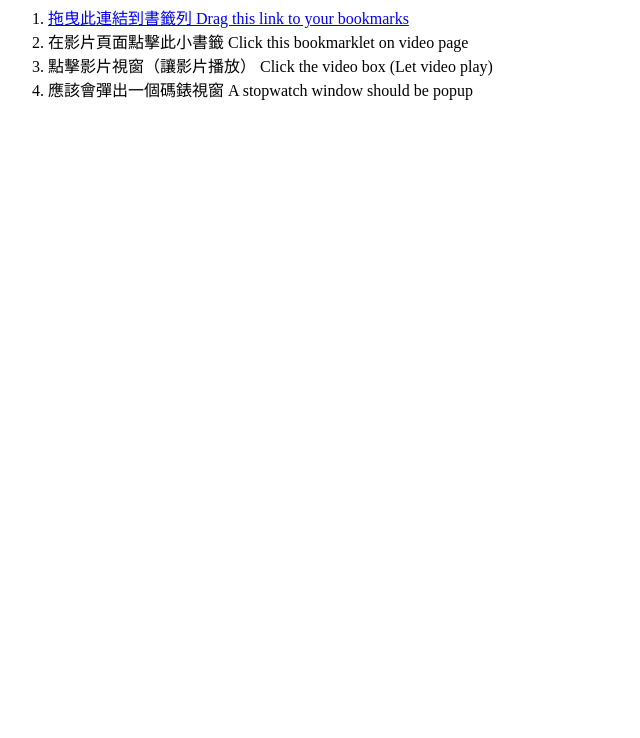
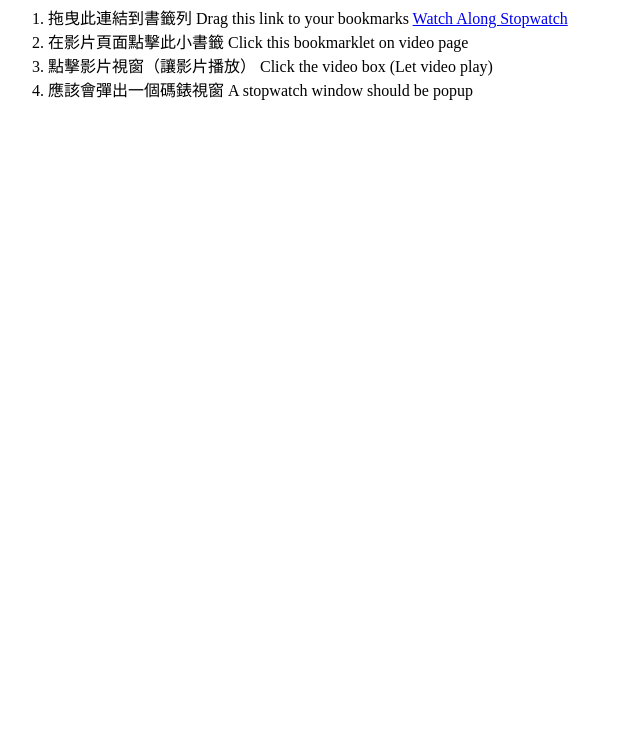
Before and after one commit to Xi-Plus/watch-along-stopwatch, a website: page public/index.html in a window 1280 px wide. Shown: the part 62-800 px from the top of the page, without its empty margins (0-640 px from the left). Drawn offline with Linux system fonts and the light colour scheme.

Commit message:
Change bookmarklet label

```diff
--- a/public/index.html
+++ b/public/index.html
@@ -8,9 +8,10 @@
     <h2>Watch Along Stopwatch Bookmarklet</h2>
     <ol>
       <li>
+        拖曳此連結到書籤列 Drag this link to your bookmarks
         <a
           href="javascript:(function(){ let script = document.createElement('script'); script.src = 'https://xi-plus.github.io/watch-along-stopwatch/watch-along-stopwatch.iife.js'; document.body.appendChild(script); })()"
-          >拖曳此連結到書籤列 Drag this link to your bookmarks</a
+          >Watch Along Stopwatch</a
         >
       </li>
       <li>在影片頁面點擊此小書籤 Click this bookmarklet on video page</li>
```
